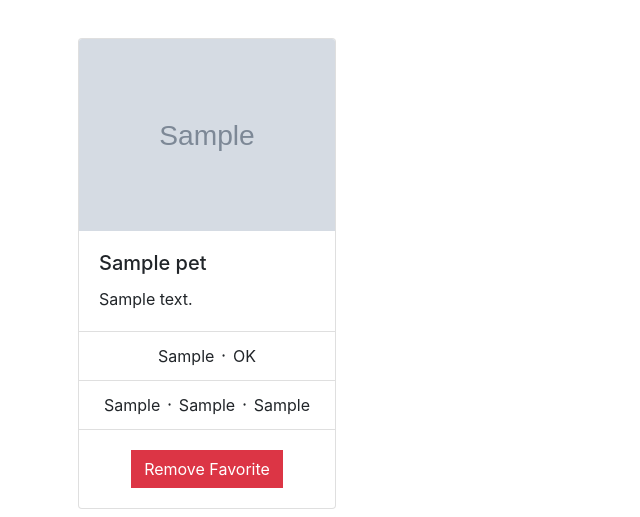
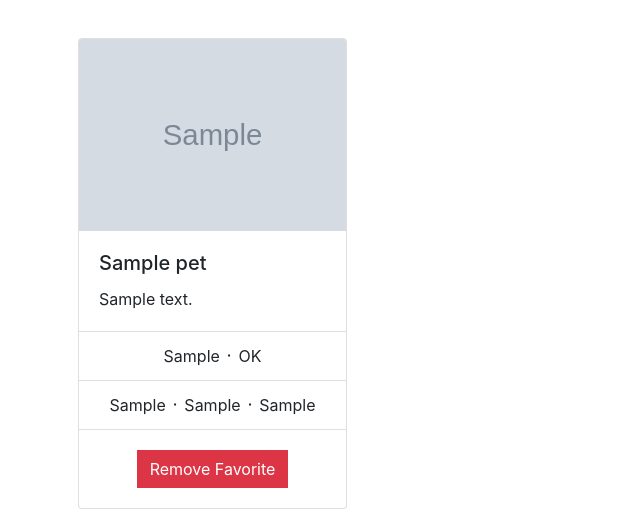
Before and after one commit to noedlm/neo-pets, a Django app: page /favorites/ in a window 1280 px wide. Shown: the part 528-1045 px from the top of the page, without its empty margins (0-640 px from the left). Run offline with Django 3.2, Linux system fonts and the light colour scheme; tables that the repository leaves empty hold one stand-in row (values such as "Sample post"); grey boxes marked "Sample" are stand-in pictures; some libraries are stand-ins or nearby versions.

Commit message:
small ui bug when image sent is too small

```diff
--- a/petfinder/templates/petfinder/favorites.html
+++ b/petfinder/templates/petfinder/favorites.html
@@ -94,7 +94,7 @@
     <div class="row">
         {% for entry in favorites %}
             <div class="col-12 col-md-6 col-lg-3 d-flex align-items-stretch p-2" id="row-{{ entry.animal_id }}">
-                <div class="card">
+                <div class="card full-width">
                     <div class="card-image">
                         <a href="{{ entry.detail_link }}" target="_blank">
                             <img class="card-img-top pet-image" src="{{ entry.image_full }}" onerror="this.src='https://placekitten.com/400/550'">
--- a/petfinder/templates/petfinder/search.html
+++ b/petfinder/templates/petfinder/search.html
@@ -61,7 +61,7 @@
     <div class="row">
         {% for entry in results.animals %}
             <div class="col-12 col-md-6 col-lg-3 d-flex align-items-stretch p-2">
-                <div class="card">
+                <div class="card full-width">
                     <div class="card-image">
                         <a href="{{ entry.url }}" target="_blank">
                             <img class="card-img-top pet-image" src="{{ entry.photos.0.full }}" onerror="this.src='https://via.placeholder.com/400x550'">
--- a/static/petfinder/style.css
+++ b/static/petfinder/style.css
@@ -1,5 +1,9 @@
 h1 {
     color: #424242;
+}
+
+.full-width {
+    width: 100%;
 }
 
 .padding-sm {
```
